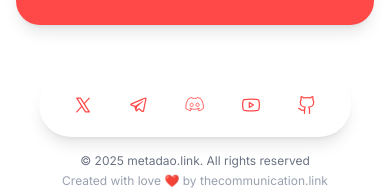
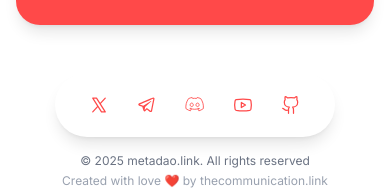
Before and after one commit to cryptoclassdev/metadaodotlink, a Next.js app: page / in a window 390 px wide. Shown: the part 2183-2373 px from the top of the page. Built offline with nearby package versions, Linux system fonts and the light colour scheme.

Commit message:
style: update social footer icons container style
Change social icons container to pill shape with drop shadow.

#VERCEL_SKIP

Co-authored-by: null <240466536+cryptoclassdev@users.noreply.github.com>

```diff
--- a/components/social-footer.tsx
+++ b/components/social-footer.tsx
@@ -15,7 +15,7 @@ const socials = [
 export function SocialFooter() {
   return (
     <div className="flex flex-col items-center gap-4 sm:gap-6">
-      <div className="flex items-center gap-4 sm:gap-6 bg-white rounded-full px-6 py-3 sm:px-8 sm:py-4 shadow-lg">
+      <div className="flex items-center gap-2 sm:gap-6 bg-white rounded-full px-6 py-3 sm:px-8 sm:py-4 shadow-lg">
         {socials.map((social) => {
           const IconComponent = social.icon
           return (
```
